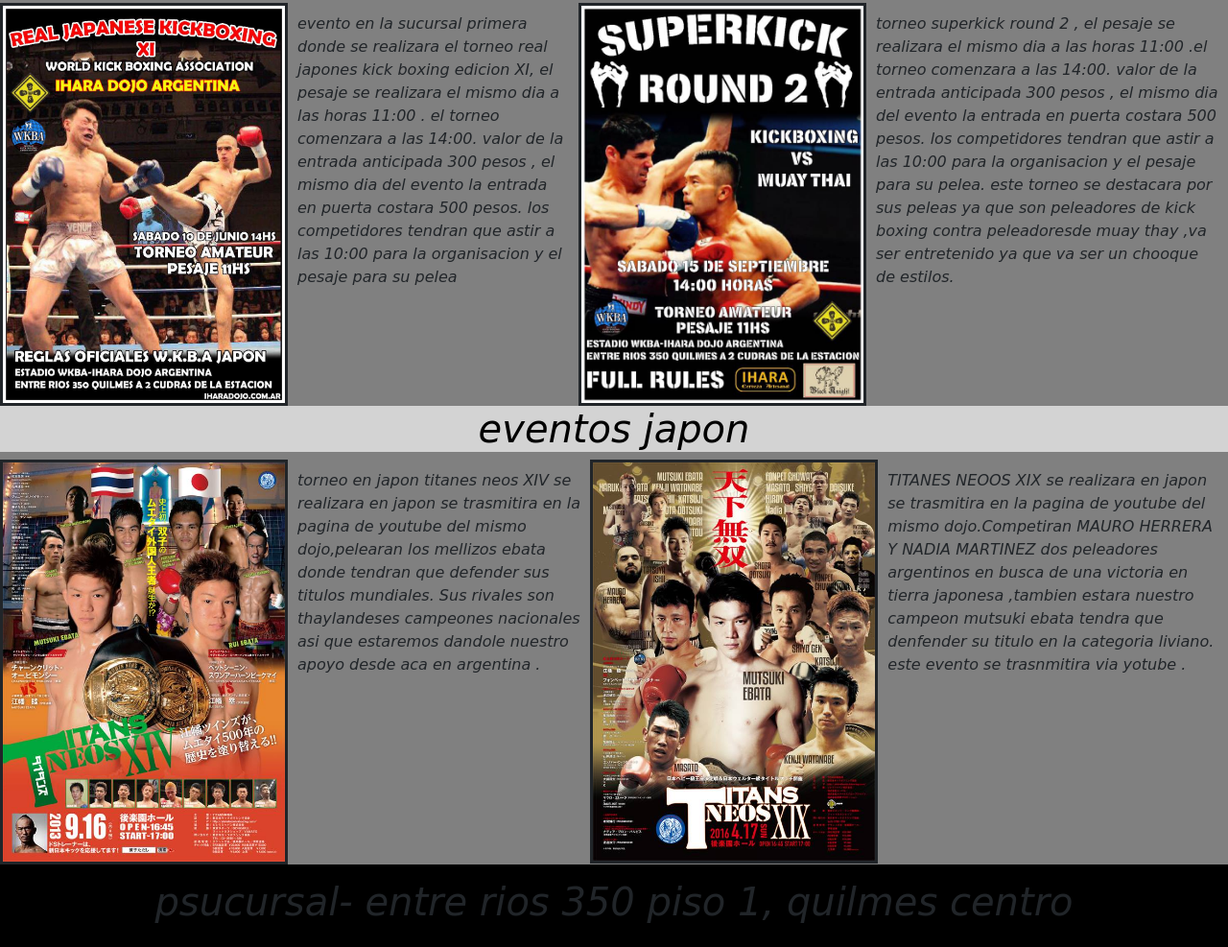
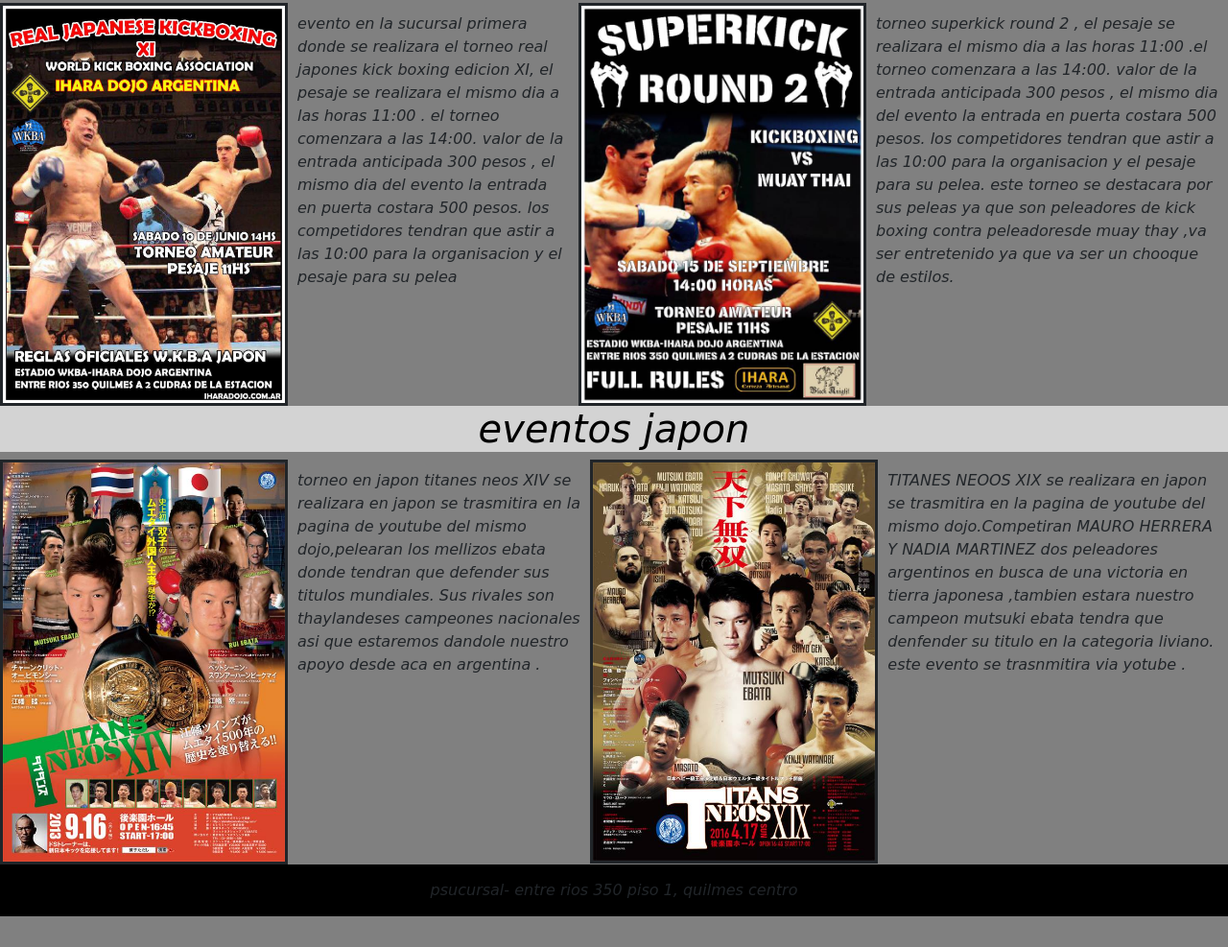
Before and after one commit to francomanccini/ihara-dojo, a website: page eventos.html in a window 1280 px wide. Shown: the part 359-1346 px from the top of the page at 96% size. After the commit the page ends 1314 px from the top, so only its background shows below. Drawn offline with nearby package versions, Linux system fonts and the light colour scheme.

Commit message:
instale-sass-en-mi-proyecto

```diff
--- a/css/index.css
+++ b/css/index.css
@@ -1,3 +1,6 @@
+
+
+/*# sourceMappingURL=index.css.map */
 body{
     font-style: italic;
     background-color:grey;
--- a/eventos.html
+++ b/eventos.html
@@ -116,9 +116,9 @@
 
 
     <footer>
-        <h1>
+        <span>
             psucursal- entre rios 350 piso 1, quilmes centro
-        </h1>
+        </span>
     </footer>
     <script src="https://cdn.jsdelivr.net/npm/@popperjs/core@2.10.2/dist/umd/popper.min.js"
     integrity="sha384-7+zCNj/IqJ95wo16oMtfsKbZ9ccEh31eOz1HGyDuCQ6wgnyJNSYdrPa03rtR1zdB"
```
Also changed, not shown: index.html (+2 -2 lines), info.html (+2 -2 lines), inscripcion.html (+2 -2 lines), package.json (added, +23 -0 lines), peleadores.html (+2 -2 lines), css/backup.css (added), scss/style.scss (added), 2 other files.
